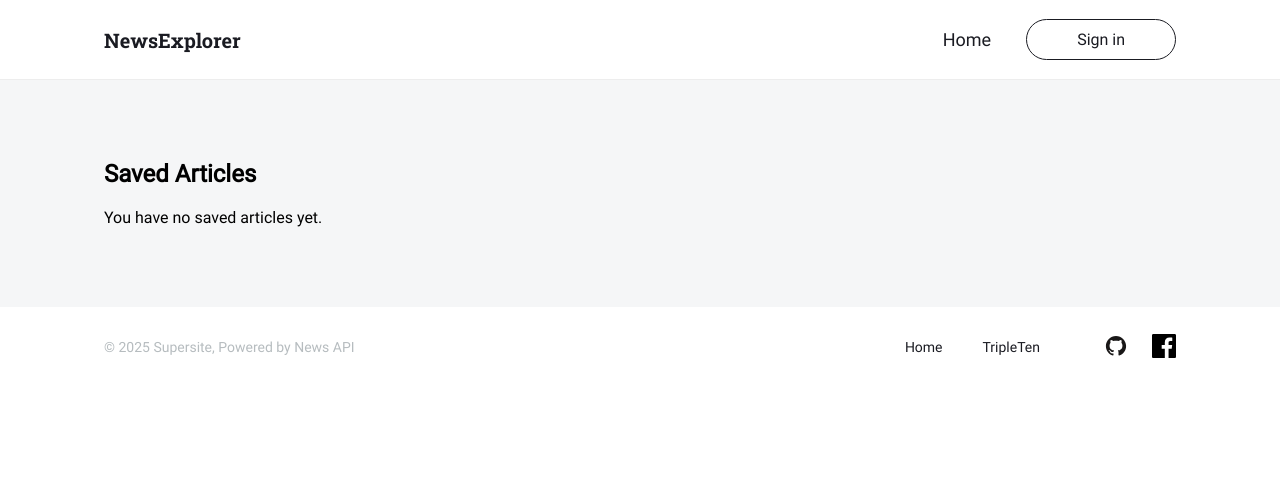
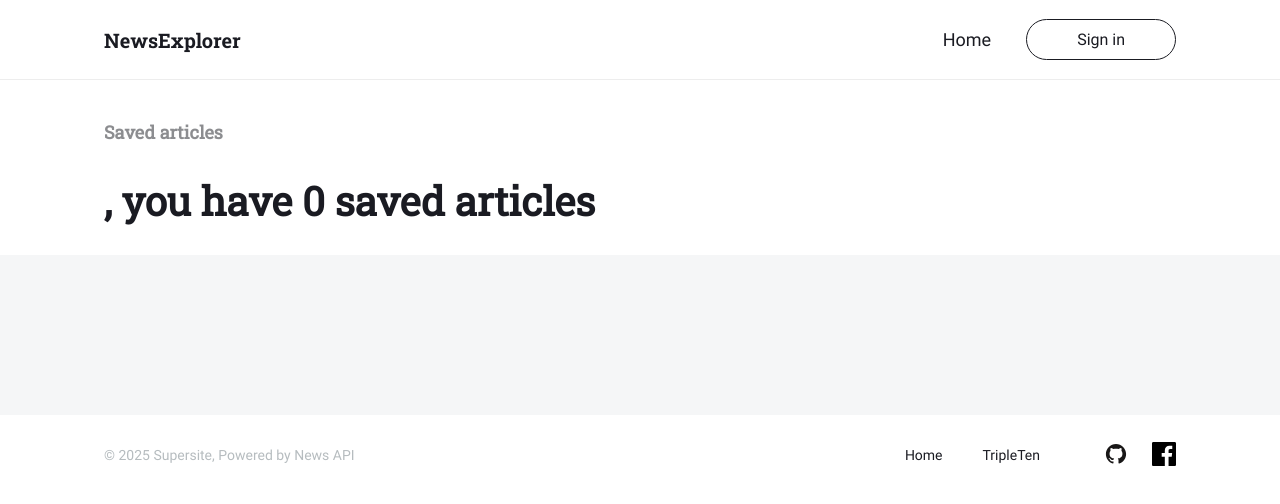
Before and after one commit to LeticeZwinger/News-Explorer, a React (Vite) app: page /saved-articles in a window 1280 px wide. Shown: the top 504 px of the page. Built offline with nearby package versions, Linux system fonts and the light colour scheme.

Commit message:
add tooltip to delete article

```diff
--- a/src/components/Footer/Footer.css
+++ b/src/components/Footer/Footer.css
@@ -7,6 +7,7 @@
   font-family: "Inter", sans-serif;
   font-size: 14px;
   height: 80px;
+  margin-top: auto;
 }
 
 .footer__left {
--- a/src/components/Navigator/Navigator.css
+++ b/src/components/Navigator/Navigator.css
@@ -2,7 +2,6 @@
   display: flex;
   justify-content: space-between;
   align-items: center;
-  max-width: 1440px;
   height: 80px;
   padding: 0 104px;
   background: rgba(196, 196, 196, 0.01);
@@ -36,6 +35,7 @@
   gap: 42px;
   flex: 1;
   padding: 0;
+  margin-right: auto;
 }
 
 .navigator__link {
@@ -161,7 +161,7 @@
   background-color: currentColor;
   position: absolute;
   bottom: 0px;
-  right: 290px;
+  right: 280px;
 }
 /* tablet  */
 @media screen and (max-width: 1024px) {
--- a/src/components/NewsCard/NewsCard.css
+++ b/src/components/NewsCard/NewsCard.css
@@ -34,6 +34,17 @@
   top: 10px;
   right: 10px;
   z-index: 2;
+}
+
+.newscard__bookmark-btn_saved {
+  background: url(../../assets/bookmark-saved.svg) center no-repeat;
+  background-size: contain;
+  pointer-events: none;
+}
+.newscard__bookmark-btn:not(.newscard__bookmark-btn_saved):hover {
+  background: url(../../assets/bookmark-hover.svg) center no-repeat;
+  background-size: contain;
+  transform: scale(1.1);
 }
 .newscard__signin-tip {
   display: none;
@@ -126,6 +137,33 @@
   opacity: 0.9;
 }
 
+.newscard__trash-btn:hover {
+  background: url(../../assets/trash-hover.svg) center no-repeat;
+  opacity: 0.9;
+  border-radius: 5.5px;
+}
+.newscard__trash-tooltip {
+  display: none;
+  position: absolute;
+  top: 1px;
+  right: 35px;
+  background-color: #fff;
+  border-radius: 5px;
+  box-shadow: 0 2px 4px rgba(0, 0, 0, 0.2);
+  padding: 7px 15px;
+  font-size: 12px;
+  color: #1a1b22;
+  white-space: nowrap;
+  z-index: 3;
+  opacity: 0;
+  transition: opacity 0.3s;
+}
+
+.newscard__trash-btn:hover .newscard__trash-tooltip {
+  display: block;
+  opacity: 1;
+}
+
 .newscard__bookmark-btn:hover {
   display: block;
 }
--- a/src/components/NewsCard/NewsCard.jsx
+++ b/src/components/NewsCard/NewsCard.jsx
@@ -3,7 +3,7 @@ import { useAuth } from "../../Context/AuthContext";
 import { useState } from "react";
 import { useLocation } from "react-router-dom";
 
-function NewsCard({ title, text, image, date, source, onRemove }) {
+function NewsCard({ title, text, image, date, source, keyword, onRemove }) {
   const { user } = useAuth();
   const [isSaved, setIsSaved] = useState(false);
   const location = useLocation();
@@ -20,7 +20,7 @@ function NewsCard({ title, text, image, date, source, onRemove }) {
     if (updatedSavedState) {
       const savedArticles =
         JSON.parse(localStorage.getItem("savedArticles")) || [];
-      const article = { title, text, image, date, source };
+      const article = { title, text, image, date, source, keyword };
       savedArticles.push(article);
       localStorage.setItem("savedArticles", JSON.stringify(savedArticles));
     } else {
@@ -34,7 +34,14 @@ function NewsCard({ title, text, image, date, source, onRemove }) {
   };
 
   const handleRemove = () => {
-    if (isSavedArticlesPage && onRemove) {
+    if (isSavedArticlesPage) {
+      const savedArticles =
+        JSON.parse(localStorage.getItem("savedArticles")) || [];
+      const updatedArticles = savedArticles.filter(
+        (item) => item.title !== title,
+      );
+
+      localStorage.setItem("savedArticles", JSON.stringify(updatedArticles));
       onRemove();
     }
   };
@@ -44,13 +51,14 @@ function NewsCard({ title, text, image, date, source, onRemove }) {
       <div className="newscard__image-container">
         <img src={image} alt={title} className="newscard__image" />
 
-        {/* Conditional Icon */}
         {isSavedArticlesPage ? (
           <button
             className="newscard__trash-btn"
             title="Remove article"
             onClick={handleRemove}
-          />
+          >
+            <span className="newscard__trash-tooltip">Remove from saved</span>
+          </button>
         ) : (
           <button
             className={`newscard__bookmark-btn ${
--- a/src/components/NewsCardList/NewsCardList.css
+++ b/src/components/NewsCardList/NewsCardList.css
@@ -12,8 +12,8 @@
 
 .newscard-list__header {
   align-self: flex-start;
-  font-size: 24px;
-  font-weight: bold;
+  color: rgba(26, 27, 34, 0.5);
+  font-size: 18px;
   margin-bottom: 20px;
 }
 
@@ -22,7 +22,7 @@
   grid-template-columns: repeat(3, 1fr);
   gap: 20px;
   width: 100%;
-  max-width: 1240px; /* Adjust to fit 3 cards with gaps */
+  max-width: 1240px;
   margin: 0 auto;
 }
 
--- a/src/components/RegisterModal/RegisterModal.jsx
+++ b/src/components/RegisterModal/RegisterModal.jsx
@@ -15,13 +15,14 @@ function RegisterModal({ isOpen, onClose, openLoginModal }) {
 
   useEffect(() => {
     setIsFormValid(
-      email.includes("@") && password.length >= 6 && name.trim() !== "",
+      email.includes("@") && password.length >= 4 && name.trim() !== "",
     );
   }, [email, password, name]);
 
   const { login } = useAuth();
 
   const handleSubmit = async (e) => {
+    console.log("ta prestando???");
     e.preventDefault();
     setLoading(true);
 
--- a/src/components/SavedArticles/SavedArticles.css
+++ b/src/components/SavedArticles/SavedArticles.css
@@ -0,0 +1,39 @@
+.saved-articles-container {
+  display: flex;
+  flex-direction: column;
+  min-height: 100vh;
+}
+
+.saved-articles__content {
+  flex: 1;
+}
+
+.saved-articles__title {
+  margin-left: 104px;
+  margin-top: 40px;
+  color: rgba(26, 27, 34, 0.5);
+  font-family: "Roboto-slab-400";
+  font-size: 18px;
+}
+
+.saved-articles__header {
+  margin: 30px auto 28px 104px;
+  font-family: "Roboto-slab-400";
+  color: rgba(26, 27, 34, 1);
+  font-size: 40px;
+  width: 530px;
+}
+
+.saved-articles__keywords {
+  font-family: "Roboto";
+  margin-left: 104px;
+  font-size: 18px;
+  margin-bottom: 56px;
+}
+
+.saved-articles__empty {
+  text-align: center;
+  font-size: 18px;
+  color: #666;
+  margin-top: 50px;
+}
--- a/src/components/SavedArticles/SavedArticles.jsx
+++ b/src/components/SavedArticles/SavedArticles.jsx
@@ -1,34 +1,57 @@
 import { useEffect, useState } from "react";
-
+import { useAuth } from "../../Context/AuthContext";
 import NewsCard from "../NewsCard/NewsCard";
 import Navigator from "../Navigator/Navigator";
 import Footer from "../Footer/Footer";
 import "./SavedArticles.css";
 
 function SavedArticles() {
+  const { user } = useAuth();
   const [savedArticles, setSavedArticles] = useState([]);
+  const [keywords, setKeywords] = useState([]);
 
   useEffect(() => {
+    loadSavedArticles();
+  }, []);
+
+  const loadSavedArticles = () => {
     const storedArticles =
       JSON.parse(localStorage.getItem("savedArticles")) || [];
     setSavedArticles(storedArticles);
-  }, []);
 
-  const handleRemove = (titleToRemove) => {
-    const updatedArticles = savedArticles.filter(
-      (article) => article.title !== titleToRemove,
-    );
-    setSavedArticles(updatedArticles);
-    localStorage.setItem("savedArticles", JSON.stringify(updatedArticles));
+    const extractedKeywords = storedArticles.map((article) => article.keyword);
+    const uniqueKeywords = [...new Set(extractedKeywords)];
+    setKeywords(uniqueKeywords);
+  };
+
+  const handleRemoveArticle = () => {
+    loadSavedArticles();
+  };
+
+  const formatKeywords = () => {
+    if (keywords.length === 0) return "";
+    if (keywords.length === 1) return keywords[0];
+    if (keywords.length === 2) return `${keywords[0]}, ${keywords[1]}`;
+    return `${keywords[0]}, ${keywords[1]}, and ${keywords.length - 2} others`;
   };
 
   return (
-    <div className="saved-articles-page">
+    <div className="saved-articles__container">
       <Navigator />
+      <div className="saved-articles__content">
+        <h2 className="saved-articles__title">Saved articles</h2>
+        <h1 className="saved-articles__header">
+          {user?.name}, you have {savedArticles.length} saved articles
+        </h1>
+        {keywords.length > 0 && (
+          <p className="saved-articles__keywords">
+            By keywords: <strong>{formatKeywords()}</strong>
+          </p>
+        )}
+
         <section className="newscard-list">
-        <h2 className="newscard-list__header">Saved Articles</h2>
           <section className="newscard-list__section">
-          {savedArticles.length > 0 ? (
+            {savedArticles.length > 0 &&
               savedArticles.map((article, index) => (
                 <NewsCard
                   key={index}
@@ -37,16 +60,13 @@ function SavedArticles() {
                   image={article.image}
                   date={article.date}
                   source={article.source}
-                onRemove={() => handleRemove(article.title)}
+                  keyword={article.keyword}
+                  onRemove={handleRemoveArticle}
                 />
-            ))
-          ) : (
-            <p className="saved-articles__empty">
-              You have no saved articles yet.
-            </p>
-          )}
+              ))}
           </section>
         </section>
+      </div>
       <Footer />
     </div>
   );
```
Also changed, not shown: src/assets/trash-hover.svg (added). Lines whose indentation alone changed are shown as unchanged.
